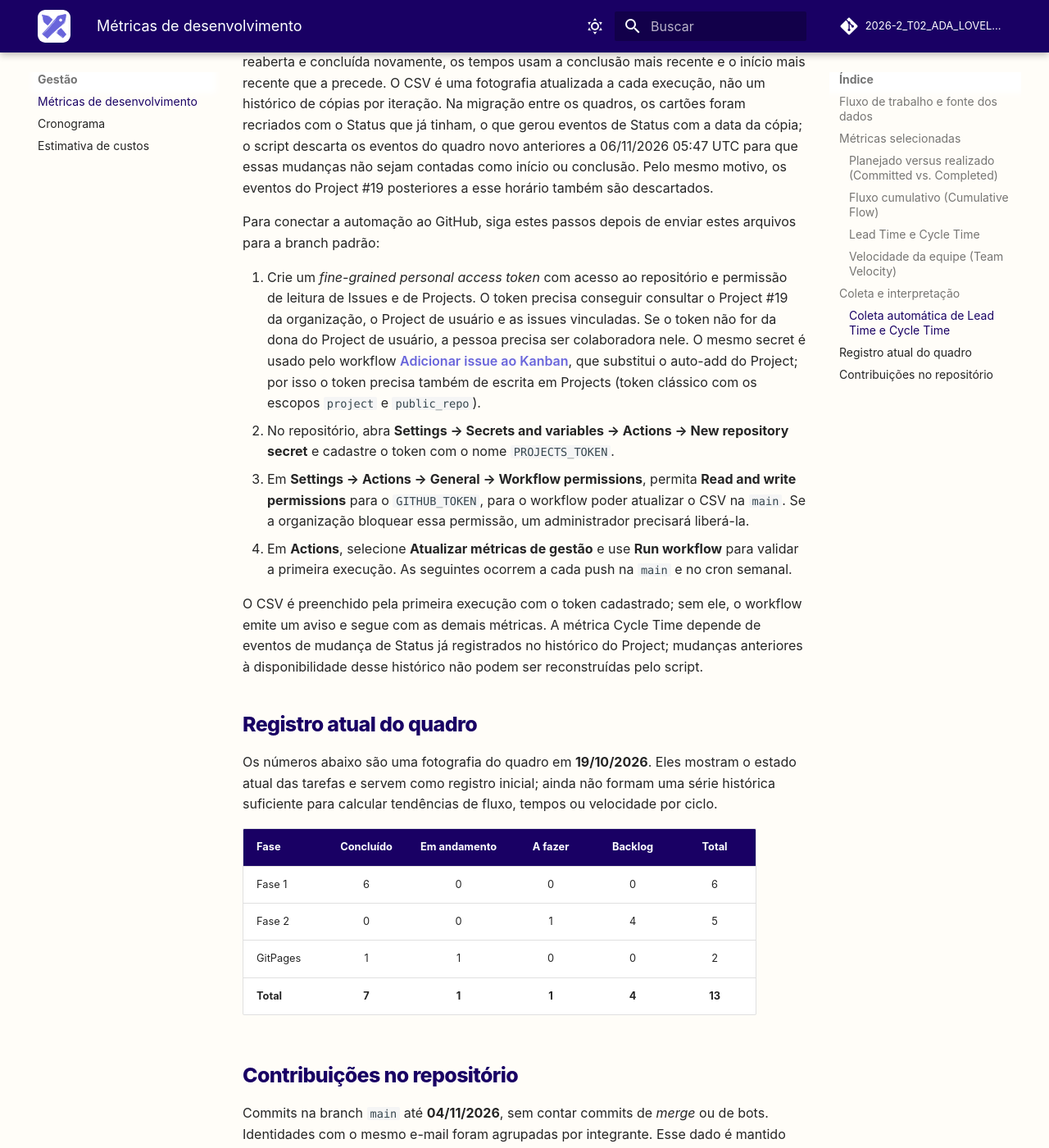
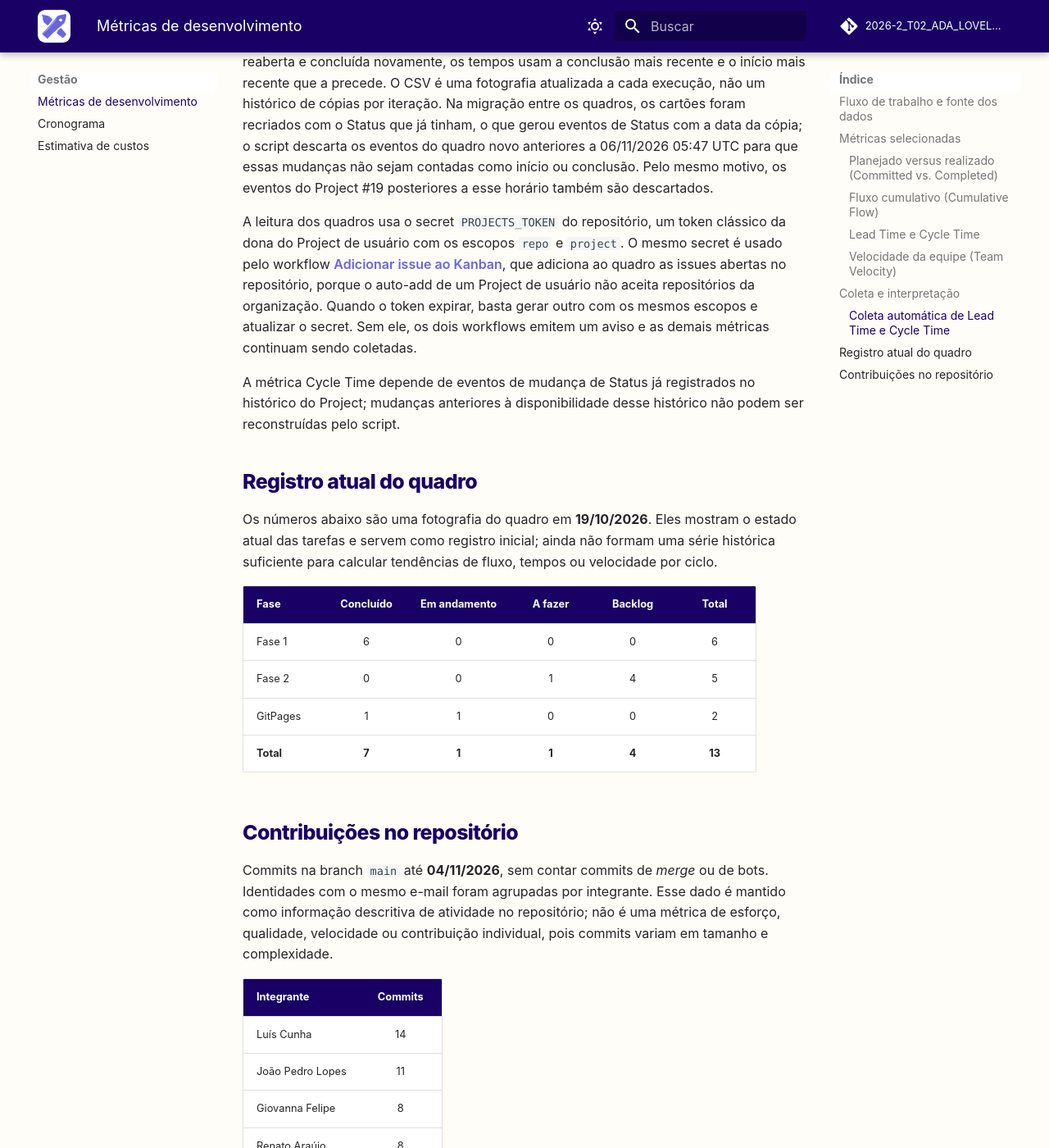
Before and after one commit to FCTE-Qualidade-de-Software-1/2026-2_T02_ADA_LOVELACE, an MkDocs documentation site: the page built from docs/gestao/metricas.md, in a window 1280 px wide and 1400 px high, scrolled down 3521 px. Shown: the whole window at 82% size. Built offline with MkDocs 1.6.1 and Material for MkDocs 9.7.7, drawn with Linux system fonts in a browser that asks for light colours; comment, search, counter and statistics services are not loaded.

Commit message:
docs: troca o passo a passo do token pela configuração atual

```diff
--- a/docs/gestao/metricas.md
+++ b/docs/gestao/metricas.md
@@ -144,32 +144,19 @@ para que essas mudanças não sejam contadas como início ou conclusão. Pelo
 mesmo motivo, os eventos do Project #19 posteriores a esse horário também são
 descartados.
 
-Para conectar a automação ao GitHub, siga estes passos depois de enviar estes
-arquivos para a branch padrão:
+A leitura dos quadros usa o secret `PROJECTS_TOKEN` do repositório, um token
+clássico da dona do Project de usuário com os escopos `repo` e `project`. O
+mesmo secret é usado pelo workflow
+[Adicionar issue ao Kanban](https://github.com/FCTE-Qualidade-de-Software-1/2026-2_T02_ADA_LOVELACE/blob/main/.github/workflows/adicionar-ao-kanban.yml),
+que adiciona ao quadro as issues abertas no repositório, porque o auto-add de
+um Project de usuário não aceita repositórios da organização. Quando o token
+expirar, basta gerar outro com os mesmos escopos e atualizar o secret. Sem ele,
+os dois workflows emitem um aviso e as demais métricas continuam sendo
+coletadas.
 
-1. Crie um *fine-grained personal access token* com acesso ao repositório e
-   permissão de leitura de Issues e de Projects. O token precisa conseguir
-   consultar o Project #19 da organização, o Project de usuário e as issues
-   vinculadas. Se o token não for da dona do Project de usuário, a pessoa
-   precisa ser colaboradora nele. O mesmo secret é usado pelo workflow
-   [Adicionar issue ao Kanban](https://github.com/FCTE-Qualidade-de-Software-1/2026-2_T02_ADA_LOVELACE/blob/main/.github/workflows/adicionar-ao-kanban.yml),
-   que substitui o auto-add do Project; por isso o token precisa também de
-   escrita em Projects (token clássico com os escopos `project` e
-   `public_repo`).
-2. No repositório, abra **Settings → Secrets and variables → Actions → New
-   repository secret** e cadastre o token com o nome `PROJECTS_TOKEN`.
-3. Em **Settings → Actions → General → Workflow permissions**, permita
-   **Read and write permissions** para o `GITHUB_TOKEN`, para o workflow poder
-   atualizar o CSV na `main`. Se a organização bloquear
-   essa permissão, um administrador precisará liberá-la.
-4. Em **Actions**, selecione **Atualizar métricas de gestão** e use
-   **Run workflow** para validar a primeira execução. As seguintes ocorrem a
-   cada push na `main` e no cron semanal.
-
-O CSV é preenchido pela primeira execução com o token cadastrado; sem ele, o
-workflow emite um aviso e segue com as demais métricas. A métrica Cycle Time
-depende de eventos de mudança de Status já registrados no histórico do Project; mudanças anteriores à
-disponibilidade desse histórico não podem ser reconstruídas pelo script.
+A métrica Cycle Time depende de eventos de mudança de Status já registrados
+no histórico do Project; mudanças anteriores à disponibilidade desse histórico
+não podem ser reconstruídas pelo script.
 
 ## Registro atual do quadro
 
```
